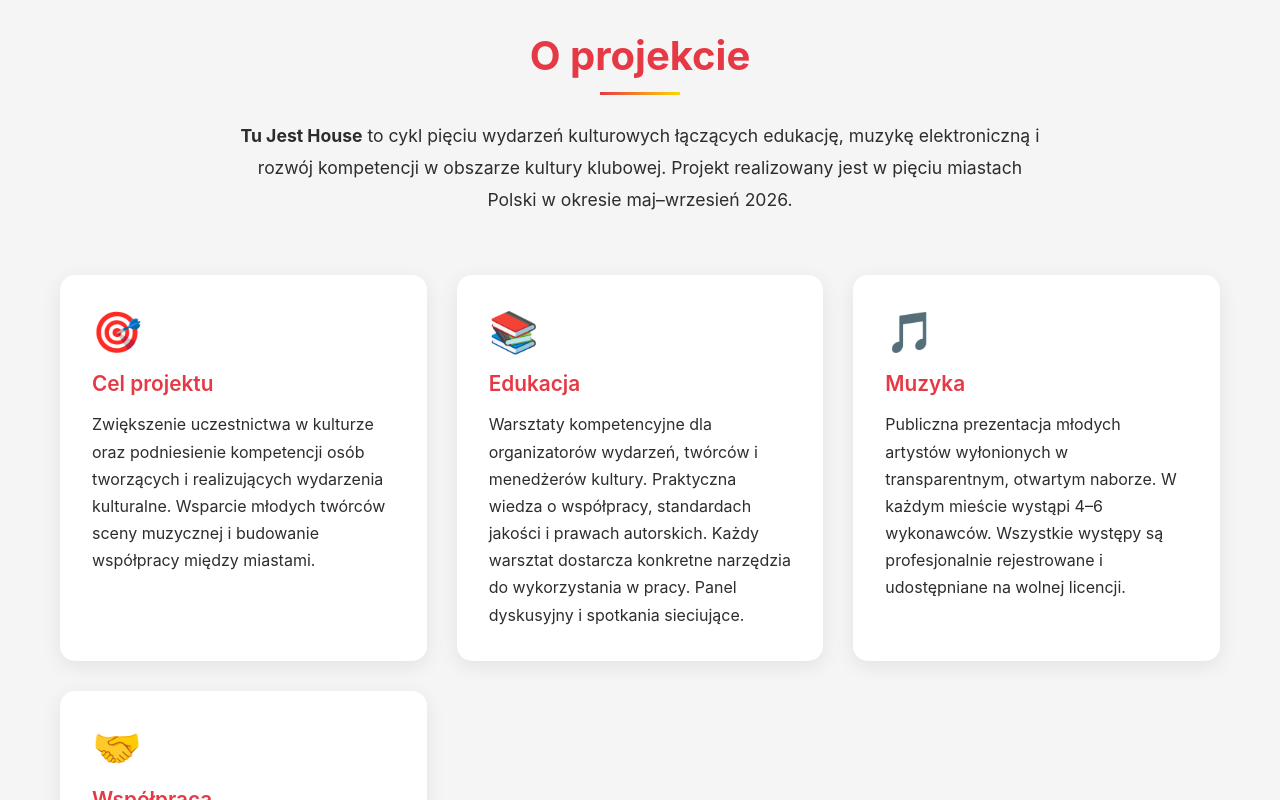
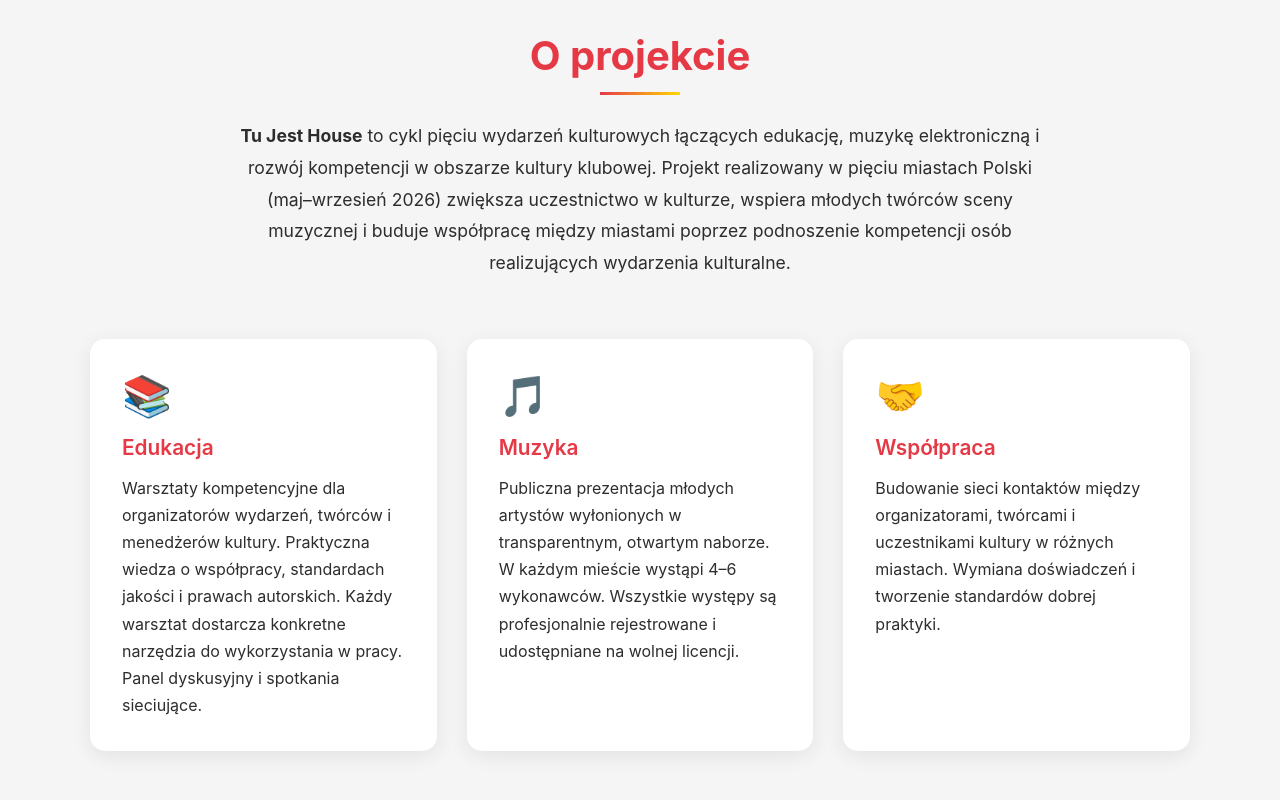
Before and after one commit to placebo-collective/tujesthouse, a Next.js app: page / in a window 1280 px wide. Shown: the part 600-1400 px from the top of the page. Built offline with nearby package versions, Linux system fonts and the light colour scheme.

Commit message:
Refactor AboutSection content for clarity and enhance styling for grid layout

```diff
--- a/src/components/sections/AboutSection.module.scss
+++ b/src/components/sections/AboutSection.module.scss
@@ -51,9 +51,12 @@
 
 .grid {
   display: grid;
-  grid-template-columns: repeat(auto-fit, minmax(280px, 1fr));
+  grid-template-columns: repeat(3, 1fr);
   gap: 30px;
   margin-bottom: 60px;
+  max-width: 1100px;
+  margin-left: auto;
+  margin-right: auto;
 }
 
 .card {
--- a/src/components/sections/AboutSection.tsx
+++ b/src/components/sections/AboutSection.tsx
@@ -10,21 +10,13 @@ export default function AboutSection() {
           <p>
             <strong>Tu Jest House</strong> to cykl pięciu wydarzeń kulturowych łączących edukację,
             muzykę elektroniczną i rozwój kompetencji w obszarze kultury klubowej. Projekt
-            realizowany jest w pięciu miastach Polski w okresie maj–wrzesień 2026.
+            realizowany w pięciu miastach Polski (maj–wrzesień 2026) zwiększa uczestnictwo w
+            kulturze, wspiera młodych twórców sceny muzycznej i buduje współpracę między miastami
+            poprzez podnoszenie kompetencji osób realizujących wydarzenia kulturalne.
           </p>
         </div>
 
         <div className={styles.grid}>
-          <div className={styles.card}>
-            <div className={styles.icon}>🎯</div>
-            <h3>Cel projektu</h3>
-            <p>
-              Zwiększenie uczestnictwa w kulturze oraz podniesienie kompetencji osób tworzących i
-              realizujących wydarzenia kulturalne. Wsparcie młodych twórców sceny muzycznej i
-              budowanie współpracy między miastami.
-            </p>
-          </div>
-
           <div className={styles.card}>
             <div className={styles.icon}>📚</div>
             <h3>Edukacja</h3>
```
